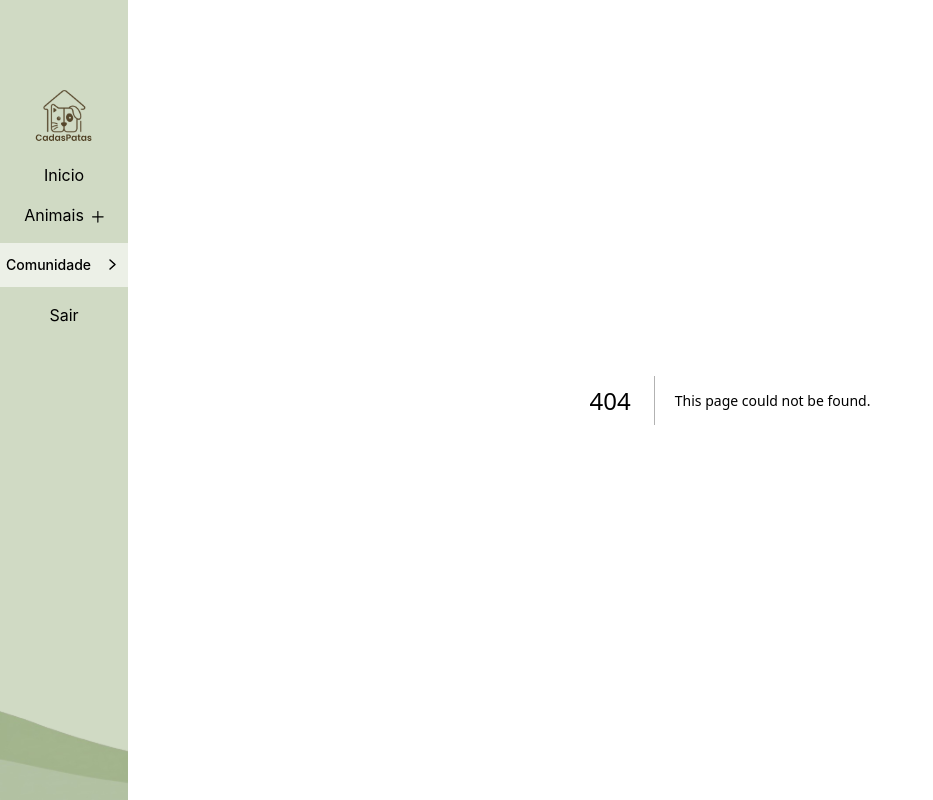
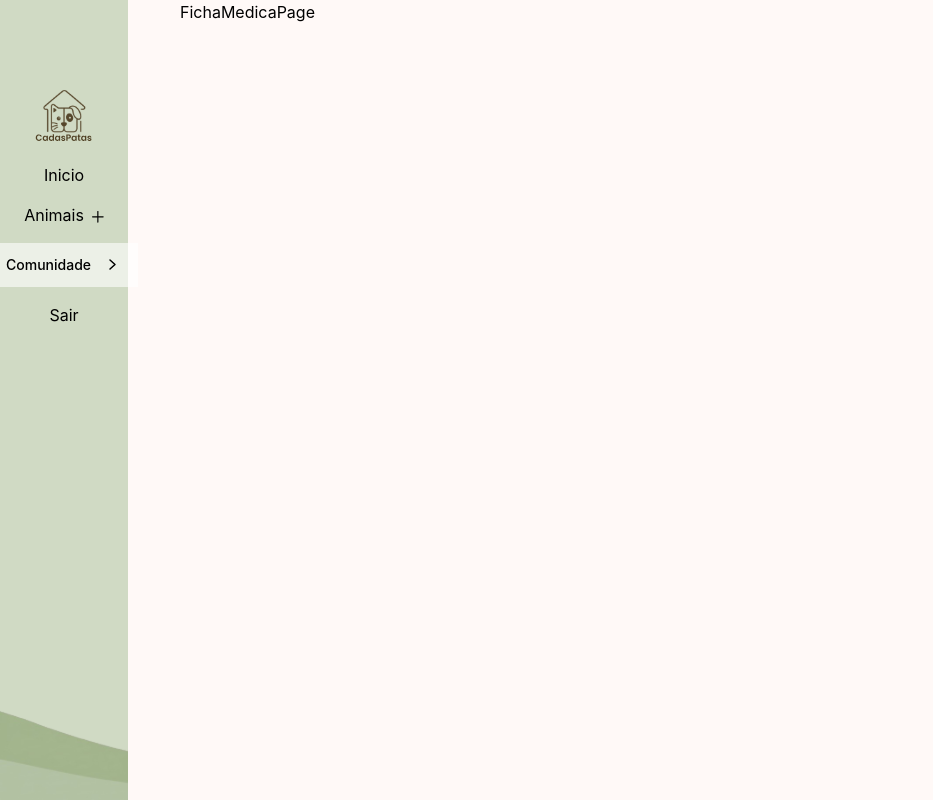
Before and after one commit to Lanalumi/CadasPatas, a Next.js app: page /fichamedica in a window 1280 px wide. Before the commit this address had no page. Shown: the whole page, without its empty margins (0-933 px from the left). Built offline with nearby package versions, Linux system fonts and the light colour scheme.

Commit message:
comunidade && ficha

```diff
--- /dev/null
+++ b/src/app/comunidade/page.tsx
@@ -0,0 +1,3 @@
+export default function Comunidade() {
+  return <div>ComunidadePage</div>
+}
--- /dev/null
+++ b/src/app/fichamedica/page.tsx
@@ -0,0 +1,3 @@
+export default function FichaMedica() {
+  return <div>FichaMedicaPage</div>
+}
```
